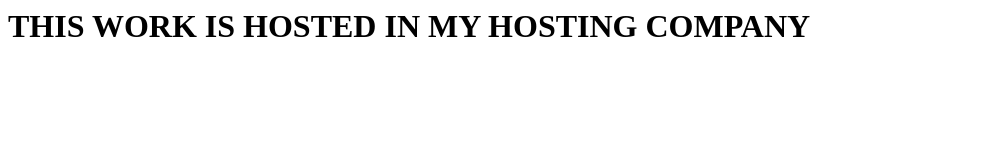
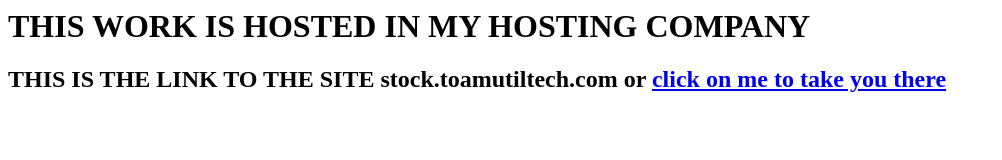
Before and after one commit to toamutiltech/stockmanagement, a plain HTML site: page Index.html in a window 1280 px wide. Shown: the whole page, without its empty margins (0-1002 px from the left). Drawn offline with Linux system fonts and the light colour scheme.

Commit message:
Update Index.html

```diff
--- a/Index.html
+++ b/Index.html
@@ -5,5 +5,6 @@
 </head>
 <body>
 <H1>THIS WORK IS HOSTED IN MY HOSTING COMPANY</H1>
+<H2>THIS IS THE LINK TO THE SITE stock.toamutiltech.com or <a href="http://stock.toamutiltech.com"> click on me to take you there</a>
 </body>
 </HTML>
```
